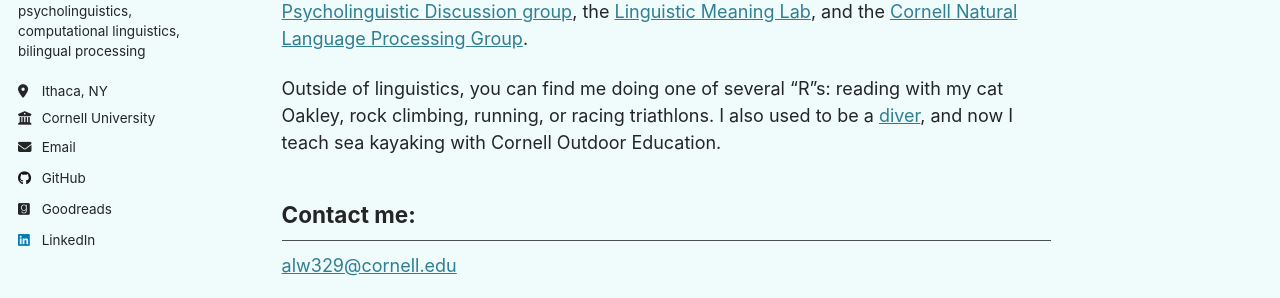
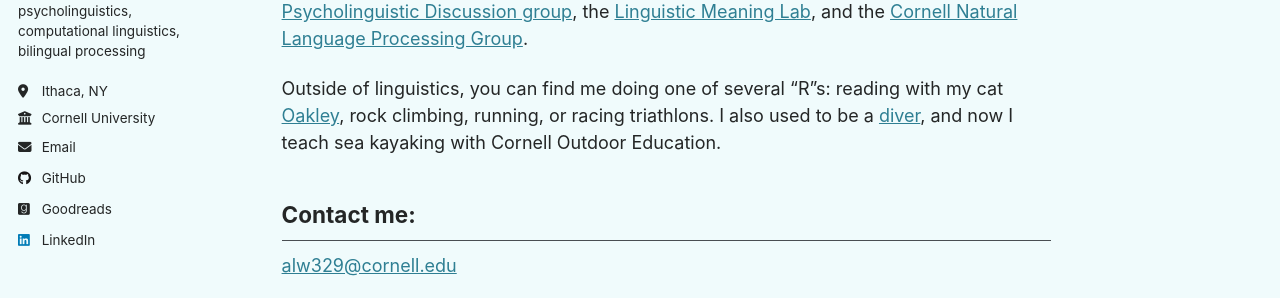
Before and after one commit to ashlynwinship/ashlynwinship.github.io, a Jekyll site: the page built from _pages/about.md, in a window 1280 px wide and 1095 px high. Shown: the part 413-711 px from the top of the window. Built offline with Jekyll 4.4.1, drawn with Linux system fonts in a browser that asks for light colours; part of the change alters nothing that is shown.

```diff
--- a/_pages/about.md
+++ b/_pages/about.md
@@ -13,7 +13,7 @@ I am a third-year Ph.D student in the Department of Linguistics at Cornell, focu
 
 I am also a member of the <a target="_blank" rel="noopener" href="https://conf.ling.cornell.edu/compling/">Cornell Computational Linguistics Lab</a>, the <a target="_blank" rel="noopener" href="https://c-psyd.github.io/">Computational Psycholinguistic Discussion group</a>, the <a target="_blank" rel="noopener" href="https://lime-lab-cornell.github.io/">Linguistic Meaning Lab</a>, and the <a target="_blank" rel="noopner" href="https://nlp.cornell.edu/">Cornell Natural Language Processing Group</a>.
 
-Outside of linguistics, you can find me doing one of several "R"s: reading with my cat Oakley, rock climbing, running, or racing triathlons. I also used to be a <a target="_blank" rel="noopener" href="https://secure.meetcontrol.com/divemeets/system/profile.php?number=24901">diver</a>, and now I teach sea kayaking with Cornell Outdoor Education.
+Outside of linguistics, you can find me doing one of several "R"s: reading with my cat <a target="_blank" rel="noopener" href="https://https://imgur.com/a/mB1Oy8e">Oakley</a>, rock climbing, running, or racing triathlons. I also used to be a <a target="_blank" rel="noopener" href="https://secure.meetcontrol.com/divemeets/system/profile.php?number=24901">diver</a>, and now I teach sea kayaking with Cornell Outdoor Education.
 
 
 ## Contact me:
```
